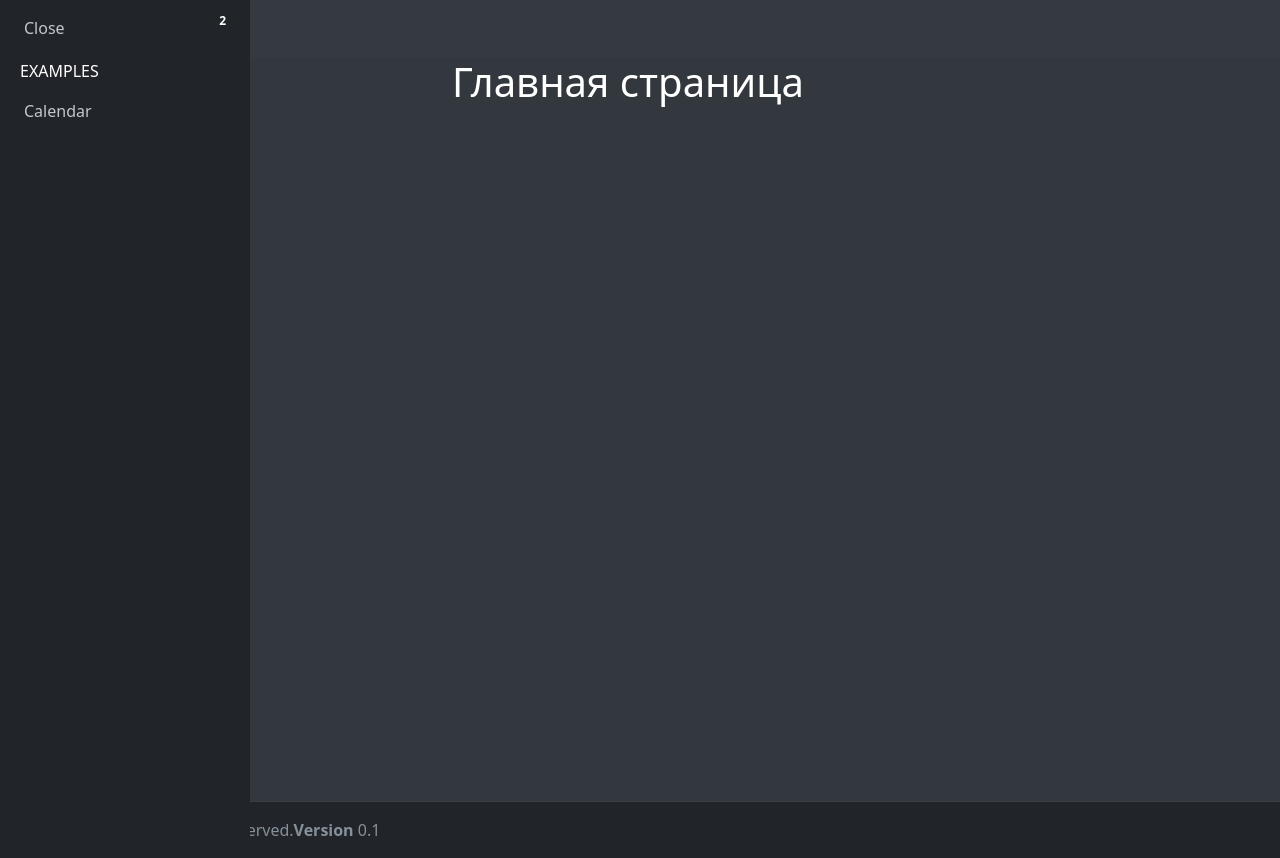
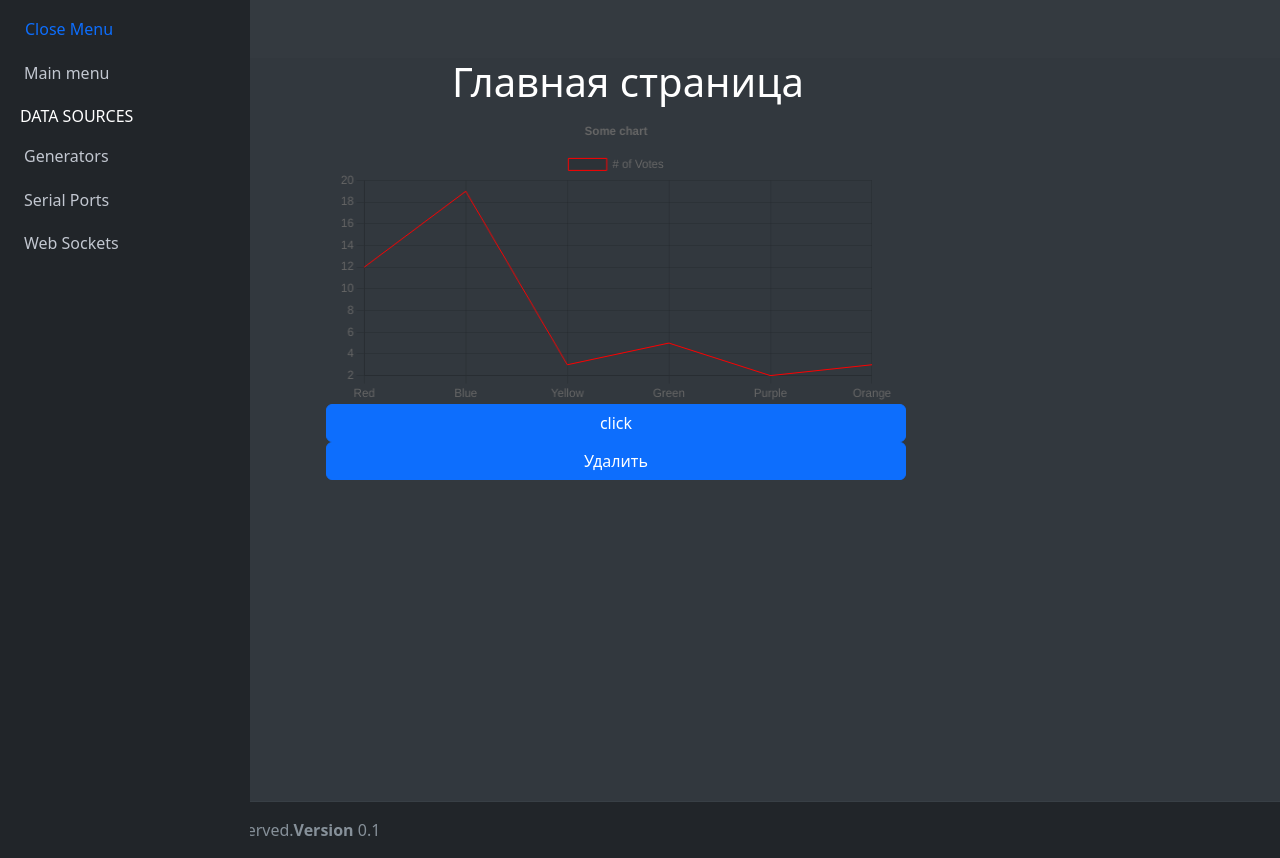
Before and after one commit to ArthurKoba/series-communication, a React (Create React App) app: page / in a window 1280 px wide. Built offline with nearby package versions, Linux system fonts and the light colour scheme.

Commit message:
add SerialPorts page, routes and links

```diff
--- a/src/App.js
+++ b/src/App.js
@@ -6,6 +6,7 @@ import Content from "./pages/layout/Content";
 import Footer from "./pages/layout/Footer";
 import {observer} from "mobx-react-lite";
 import designStorage from "./store/designStorage";
+import SerialPorts from "./pages/SerialPorts";
 
 
 
@@ -16,16 +17,17 @@ const App = observer(() => {
     return (
         <div className={classes}>
             <div className="wrapper">
-                <Navbar></Navbar>
-                <Sidebar></Sidebar>
-                <Content>
-                    <BrowserRouter>
+                <BrowserRouter>
+                    <Navbar></Navbar>
+                    <Sidebar></Sidebar>
+                    <Content>
                         <Routes>
                             <Route path="/" element={<MainPage/>}/>
+                            <Route path="/serial" element={<SerialPorts/>}/>
                         </Routes>
-                    </BrowserRouter>
-                </Content>
-                <Footer></Footer>
+                    </Content>
+                    <Footer></Footer>
+                </BrowserRouter>
             </div>
         </div>
     );
--- a/src/pages/MainPage.jsx
+++ b/src/pages/MainPage.jsx
@@ -1,15 +1,17 @@
 import React from 'react';
-import {Container} from "react-bootstrap";
 
 import ChartList from "../components/charts/ChartList";
 
 
 const MainPage = () => {
     return (
-        <Container fluid className="d-flex row">
+        <div className="d-flex row container-fluid justify-content-center">
             <h1 className="text-center">Главная страница</h1>
-            {/*<ChartList></ChartList>*/}
-        </Container>
+            <div className="col-6">
+                <ChartList></ChartList>
+            </div>
+
+        </div>
     );
 };
 
--- /dev/null
+++ b/src/pages/SerialPorts.jsx
@@ -0,0 +1,11 @@
+import React from 'react';
+
+const SerialPorts = () => {
+    return (
+        <div className="text-center">
+            <h1>Serial ports</h1>
+        </div>
+    );
+};
+
+export default SerialPorts;
--- a/src/pages/layout/Sidebar.jsx
+++ b/src/pages/layout/Sidebar.jsx
@@ -1,40 +1,48 @@
 import React from 'react';
 import {observer} from "mobx-react-lite";
 import designStorage from "../../store/designStorage";
+import {Link} from "react-router-dom";
 
 const Sidebar = observer(() => {
-    console.log(designStorage.sidebarEnabled)
     let classes = "main-sidebar sidebar-dark-primary elevation-4 "
     classes += designStorage.sidebarEnabled? "" : "d-none"
-
     return (
         <aside className={classes}>
-            <div className="sidebar">
-                <nav className="mt-2">
-                    <ul className="nav nav-pills nav-sidebar flex-column" data-widget="treeview" role="menu"
-                        data-accordion="false">
+            <nav className="sidebar mt-2">
+                <ul className="nav nav-sidebar flex-column">
+                    <li className="nav-item" onClick={() => designStorage.swapShowNavbar()}>
+                        <button className="nav-link btn">
+                            <i className="nav-icon fas fa-copy"></i>
+                            <p>Close Menu</p>
+                        </button>
+                    </li>
                     <li className="nav-item">
-                            <a href="#" className="nav-link">
+                        <Link to={"/"} className="nav-link">
                             <i className="nav-icon fas fa-copy"></i>
-                                <p onClick={() => designStorage.swapShowNavbar()}>
-                                    Close
-                                    <i className="fas fa-angle-left right"></i>
-                                </p>
-                            </a>
+                            <p>Main menu</p>
+                        </Link>
                     </li>
-                        <li className="nav-header">EXAMPLES</li>
+                    <li className="nav-header">DATA SOURCES</li>
                     <li className="nav-item">
-                            <a className="nav-link">
+                        <Link className="nav-link">
                             <i className="nav-icon fas fa-calendar-alt"></i>
-                                <p>
-                                    Calendar
-                                    <span className="badge badge-info right">2</span>
-                                </p>
-                            </a>
+                            <p>Generators</p>
+                        </Link>
+                    </li>
+                    <li className="nav-item">
+                        <Link to={"/serial"} className="nav-link">
+                            <i className="nav-icon fas fa-calendar-alt"></i>
+                            <p>Serial Ports</p>
+                        </Link>
+                    </li>
+                    <li className="nav-item">
+                        <Link className="nav-link">
+                            <i className="nav-icon fas fa-calendar-alt"></i>
+                            <p>Web Sockets</p>
+                        </Link>
                     </li>
                 </ul>
             </nav>
-            </div>
         </aside>
     );
 });
```
Lines whose indentation alone changed are shown as unchanged.
